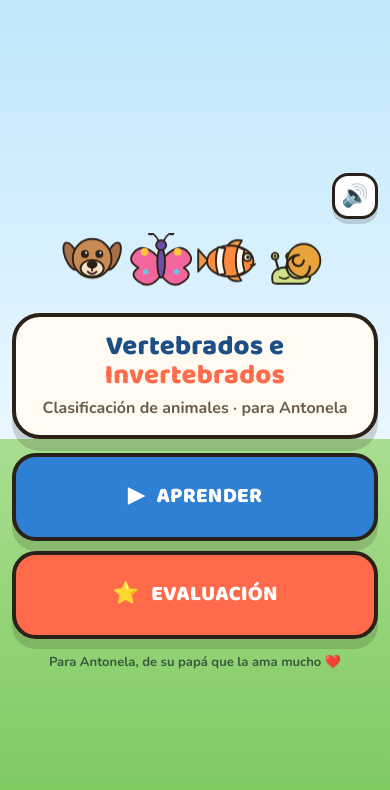
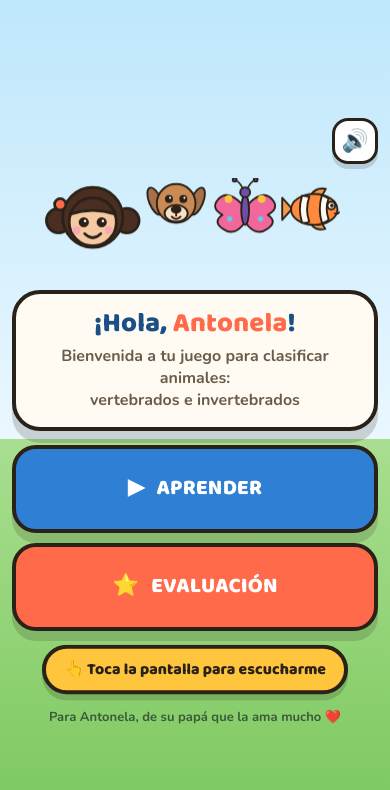
Before and after one commit to cotizadora/shortcut, a plain HTML site: page juego/index.html in a window 390 px wide. Drawn offline with nearby package versions, Linux system fonts and the light colour scheme.

Commit message:
Bienvenida hablada al abrir el juego
- La portada saluda a Antonela por su nombre y le dice en voz alta
  qué hace cada botón, desde el primer instante.
- El saludo se intenta al cargar la página; si el navegador bloquea
  el audio hasta que haya interacción (Chrome, Safari en iPhone),
  aparece "Toca la pantalla para escucharme" y suena con el primer
  toque, tecla o clic, en cualquier parte.
- Se reintenta cuando el sistema termina de cargar las voces, y al
  volver a activar el sonido.

Co-Authored-By: Claude Opus 5 <noreply@anthropic.com>
Claude-Session: https://claude.ai/code/session_01NW4KttH4wdjovysacYMAj6

```diff
--- a/juego/index.html
+++ b/juego/index.html
@@ -161,6 +161,11 @@ h1,h2,h3,.btn,.marca{font-family:"Baloo 2","Nunito",system-ui,sans-serif;font-we
 .repaso ul{margin:6px 0 0;padding-left:20px}
 .repaso li{margin:3px 0}
 
+.aviso{background:var(--sol);border:4px solid var(--borde);border-radius:999px;padding:8px 18px;
+  font-family:"Baloo 2",sans-serif;font-weight:800;font-size:clamp(14px,4vw,18px);text-align:center;
+  box-shadow:0 6px 0 rgba(42,33,24,.18);animation:late 1.1s ease-in-out infinite}
+@keyframes late{0%,100%{transform:scale(1)}50%{transform:scale(1.05)}}
+.desfile .yo{height:clamp(86px,25vw,132px)}
 .chips{display:flex;flex-wrap:wrap;gap:6px;justify-content:center}
 .chip{background:#fff;border:3px solid var(--borde);border-radius:999px;padding:2px 12px;
   font-family:"Baloo 2",sans-serif;font-weight:800;font-size:clamp(12px,3.4vw,15px)}
@@ -740,6 +745,26 @@ function hablar(texto){
 }
 function callar(){ try{ window.speechSynthesis.cancel(); }catch(e){} }
 
+/* ---------- bienvenida hablada ---------- */
+const BIENVENIDA = '¡Hola, Antonela! Bienvenida a tu juego de animales. '+
+  'Toca el botón azul, aprender, para conocer todos los grupos. '+
+  'O toca el botón naranjo, evaluación, para practicar tu prueba. ¡Vamos!';
+let saludoHecho = false;
+function verAviso(v){ const a = document.getElementById('aviso'); if(a) a.hidden = !v; }
+function saludar(){
+  if(saludoHecho || !sonido) return;
+  try{
+    const s = window.speechSynthesis; if(!s){ return; }
+    s.cancel();
+    const u = new SpeechSynthesisUtterance(BIENVENIDA);
+    if(vozES){ u.voice = vozES; u.lang = vozES.lang; } else { u.lang = 'es-ES'; }
+    u.rate = 0.92; u.pitch = 1.15;
+    u.onstart = () => { saludoHecho = true; verAviso(false); };
+    s.speak(u);
+  }catch(e){}
+  setTimeout(() => { if(!saludoHecho && sonido) verAviso(true); }, 900);
+}
+
 /* ---------- confeti ---------- */
 const cv = document.getElementById('confeti'), cx2d = cv.getContext('2d');
 let trozos = [], animando = false;
@@ -781,7 +806,7 @@ function engancharSonido(){
     sonido = !sonido;
     try{ localStorage.setItem('vi_sonido', sonido ? '1':'0'); }catch(e){}
     b.textContent = sonido ? '🔊' : '🔇';
-    if(!sonido) callar(); else { audio(); sfxToque(); }
+    if(!sonido){ callar(); verAviso(false); } else { audio(); sfxToque(); saludar(); }
   };
 }
 function engancharCasa(){
@@ -820,18 +845,20 @@ function pantallaInicio(){
   pintar(
    '<div class="portada">'+
      '<div class="barra" style="width:100%;justify-content:flex-end">'+botonSonido()+'</div>'+
-     '<div class="desfile">'+dibujo('perro','flota')+dibujo('mariposa','flota d2')+dibujo('pez','flota d3')+dibujo('caracol','flota d4')+'</div>'+
+     '<div class="desfile">'+dibujo('nina','flota yo')+dibujo('perro','flota d2')+dibujo('mariposa','flota d3')+dibujo('pez','flota d4')+'</div>'+
      '<div class="cinta">'+
-       '<h1 class="titulo">Vertebrados e <em>Invertebrados</em></h1>'+
-       '<p>Clasificación de animales · para <b>Antonela</b>'+(mejor? ' · Mejor nota: <b>'+mejor+'/10</b>':'')+'</p>'+
+       '<h1 class="titulo">¡Hola, <em>Antonela</em>!</h1>'+
+       '<p>Bienvenida a tu juego para clasificar animales:<br><b>vertebrados e invertebrados</b>'+(mejor? '<br>Tu mejor nota: <b>'+mejor+'/10</b>':'')+'</p>'+
      '</div>'+
      '<div class="tablero">'+
        '<button class="btn azul" id="b-aprender">▶<span>APRENDER</span></button>'+
        '<button class="btn coral" id="b-examen">⭐<span>EVALUACIÓN</span></button>'+
      '</div>'+
+     '<div class="aviso" id="aviso" hidden>👆 Toca la pantalla para escucharme</div>'+
      '<p class="firma">Para Antonela, de su papá que la ama mucho ❤️</p>'+
    '</div>');
   engancharSonido();
+  saludar();
   document.getElementById('b-aprender').onclick = () => { audio(); sfxPasa(); pantallaAprender(0); };
   document.getElementById('b-examen').onclick   = () => { audio(); sfxPasa(); pantallaExamen(); };
 }
@@ -991,8 +1018,18 @@ function pantallaResultado(){
 }
 
 /* ---------------- arranque ---------------- */
-document.addEventListener('pointerdown', function abrirAudio(){ audio(); document.removeEventListener('pointerdown', abrirAudio); });
+function despertar(){
+  audio(); saludar();
+  document.removeEventListener('pointerdown', despertar);
+  document.removeEventListener('touchstart', despertar);
+  document.removeEventListener('keydown', despertar);
+}
+document.addEventListener('pointerdown', despertar);
+document.addEventListener('touchstart', despertar);
+document.addEventListener('keydown', despertar);
 pantallaInicio();
+/* si el navegador tarda en cargar las voces, se reintenta el saludo */
+try{ window.speechSynthesis.addEventListener('voiceschanged', function(){ buscarVoz(); saludar(); }); }catch(e){}
 </script>
 </body>
 </html>
```
